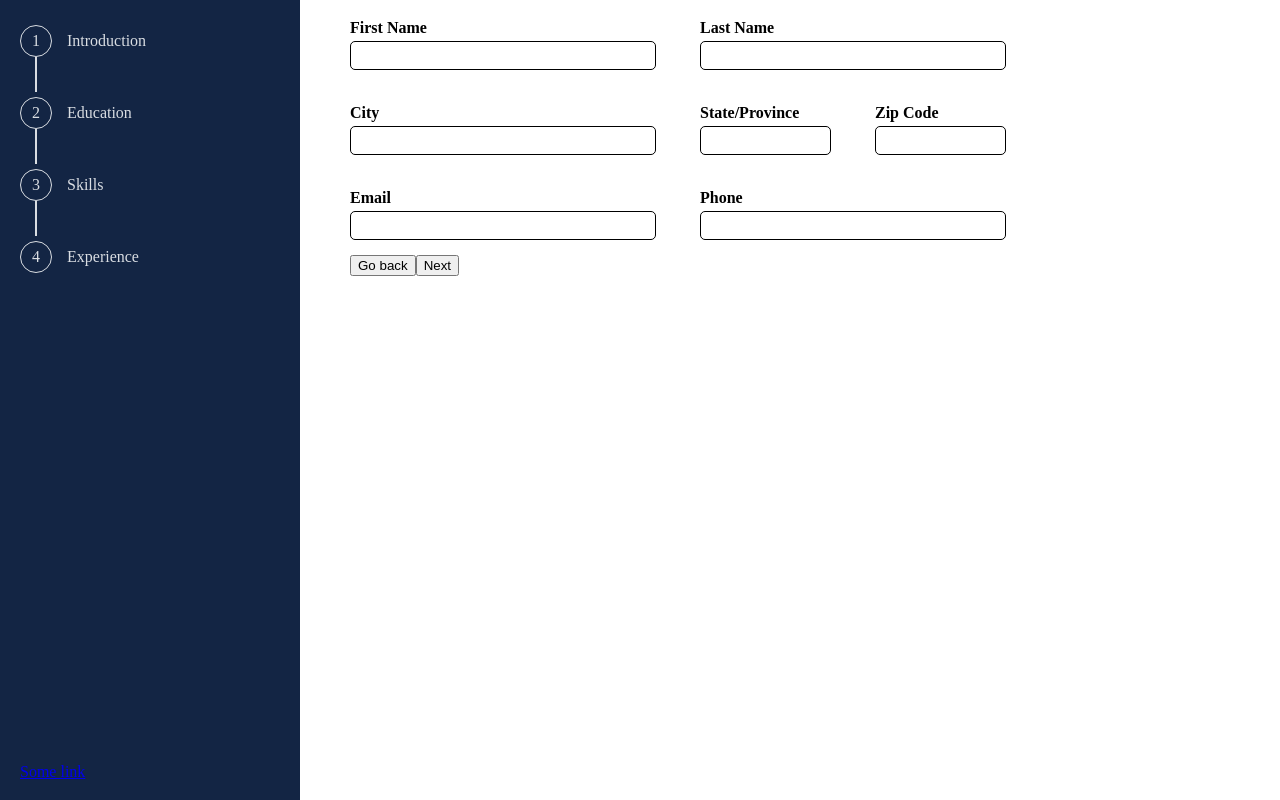
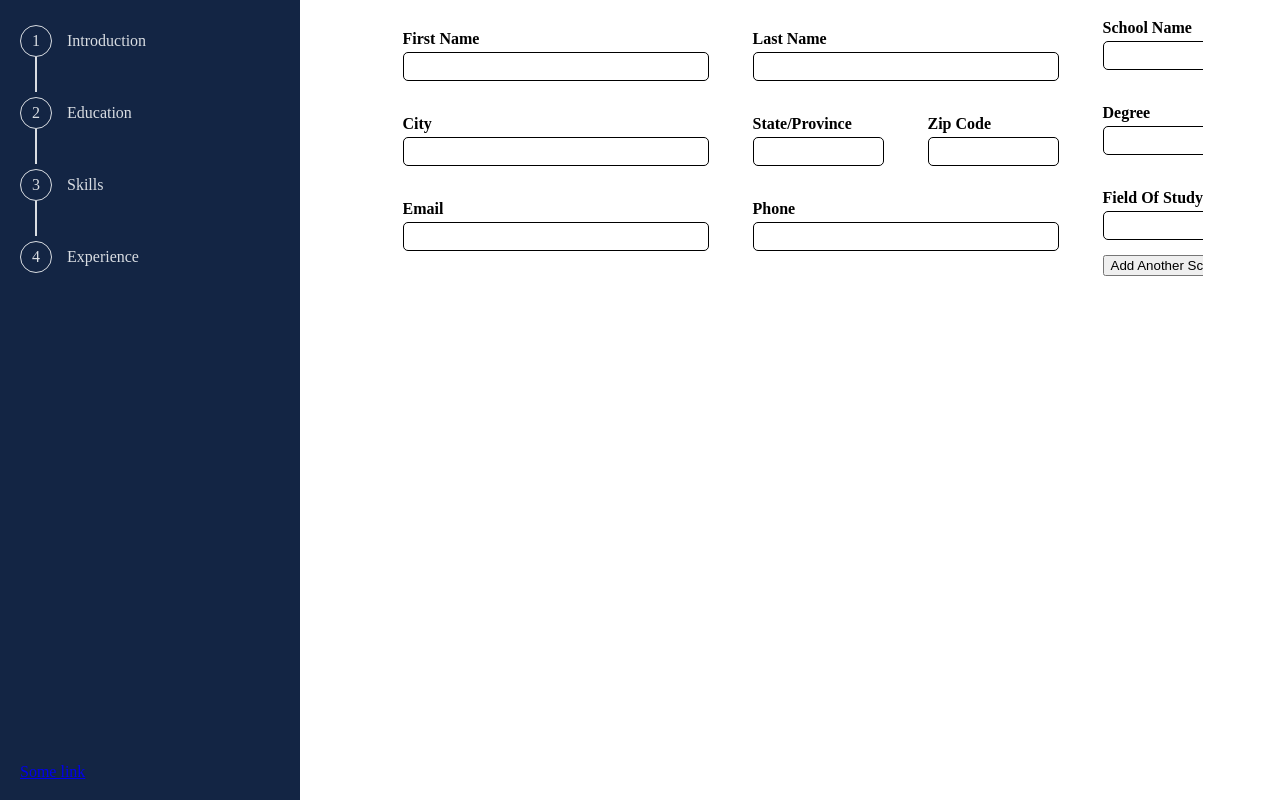
Before and after one commit to mjnchy/cv_application, a React (Vite) app: page / in a window 1280 px wide. Built offline with nearby package versions, Linux system fonts and the light colour scheme.

Commit message:
Multiple schools can now be added in the form.

```diff
--- /dev/null
+++ b/src/components/form/Education.jsx
@@ -0,0 +1,38 @@
+import { useState } from "react";
+import Field from "./Field";
+
+function Education() {
+  const [schlCnt, setSchlCnt] = useState(0);
+  const schools = [];
+  for (let i = 0; i <= schlCnt; i++) schools.push(<School index={i} key={i} />);
+
+  return (
+    <div className="education form-page">
+      {schools}
+      <button className="button add-segment" type="button" onClick={() => setSchlCnt(schlCnt + 1)}>Add Another School</button>
+    </div>
+  );
+};
+
+function School({ index }) {
+  return (
+    <>
+      <div className="form-section">
+        <Field id={`school-${index}-name`} labelText="School Name" name={`school${index}Name`} />
+        <Field id={`school-${index}-locaiton`} labelText="School Location" name={`school${index}Location`} />
+      </div>
+
+      <div className="form-section">
+        <Field id={`school-${index}-degree`} labelText="Degree" name={`school${index}Degree`} />
+        <span className="field"></span>
+      </div>
+
+      <div className="form-section">
+        <Field id={`school-${index}-major`} labelText="Field Of Study" name={`school${index}Major`} />
+        <Field id={`school-${index}-grad-date`} labelText="Graduation Date (Or Expected)" name={`school${index}GradDate`} inputType="date" />
+      </div>
+    </>
+  );
+};
+
+export default Education;
--- a/src/components/form/Field.jsx
+++ b/src/components/form/Field.jsx
@@ -1,8 +1,8 @@
-function Field({ id, labelText, inputType="text" }) {
+function Field({ id, labelText, inputType="text", name }) {
   return (
     <div className="field">
       <label className="field-label" htmlFor={id}>{labelText}</label>
-      <input className="field-input" id={id} type={inputType} />
+      <input className="field-input" id={id} type={inputType} name={name} />
     </div>
   );
 };
--- a/src/components/form/Form.jsx
+++ b/src/components/form/Form.jsx
@@ -1,12 +1,14 @@
+import Education from "./Education";
 import Introduction from "./Introduction";
 
 function Form() {
   return (
-    <div className="form">
+    <form className="form">
       <Introduction />
+      <Education />
       <button type="button">Go back</button>
       <button type="button">Next</button>
-    </div>
+    </form>
   );
 };
 
--- a/src/components/form/Introduction.jsx
+++ b/src/components/form/Introduction.jsx
@@ -4,21 +4,21 @@ function Introduction() {
   return (
     <div className="introduction form-page">
       <div className="name form-section">
-        <Field id="firstName" labelText="First Name" />
-        <Field id="lastName" labelText="Last Name" />
+        <Field id="first-name" labelText="First Name" name="first" />
+        <Field id="last-name" labelText="Last Name" name="last" />
       </div>
 
       <div className="location form-section">
-        <Field id="email" labelText="City" />
+        <Field id="city" labelText="City" name="city" />
         <div className="form-sub-section">
-          <Field id="phone" labelText="State/Province" />
-          <Field id="email" labelText="Zip Code" />
+          <Field id="region" labelText="State/Province" name="region" />
+          <Field id="zip" labelText="Zip Code" name="zip" />
         </div>
       </div>
 
       <div className="contact form-section">
-        <Field id="email" labelText="Email" />
-        <Field id="phone" labelText="Phone" />
+        <Field id="email" labelText="Email" name="email" />
+        <Field id="phone" labelText="Phone" name="phone" />
       </div>
     </div>
   );
--- a/src/styles.css
+++ b/src/styles.css
@@ -7,6 +7,7 @@
   height: 100vh;
   width: 100vw;
   display: flex;
+  gap: 25px;
 }
 
 #side-panel {
@@ -67,7 +68,17 @@
 }
 
 .form {
-  margin: auto 50px;
+  display: flex;
+  width: 800px;
+  margin: auto;
+  overflow: hidden;
+}
+
+.form-page {
+  margin: auto;
+  width: 700px;
+  min-width: 700px;
+  transition: 500ms;
 }
 
 .form-section, .form-sub-section {
```
